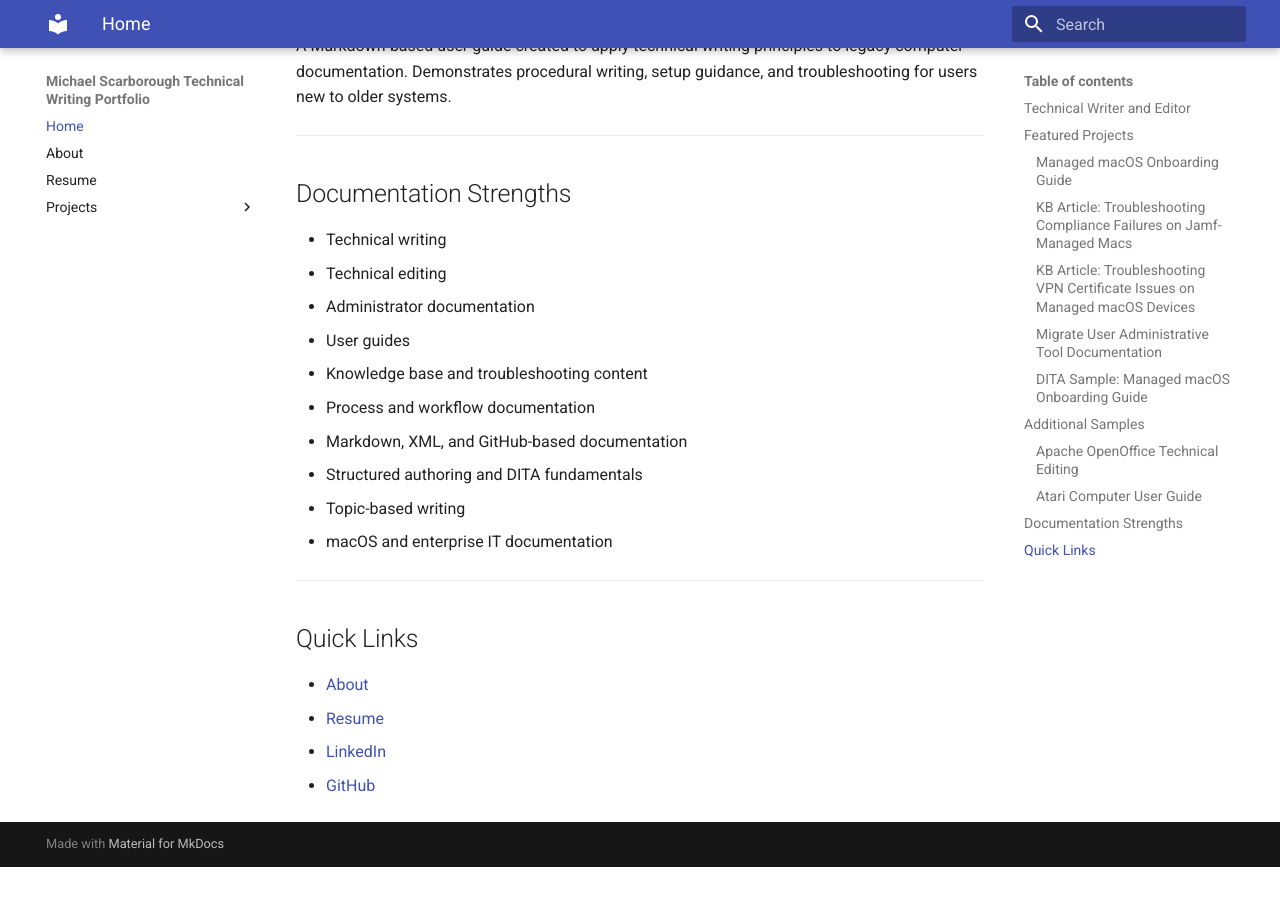
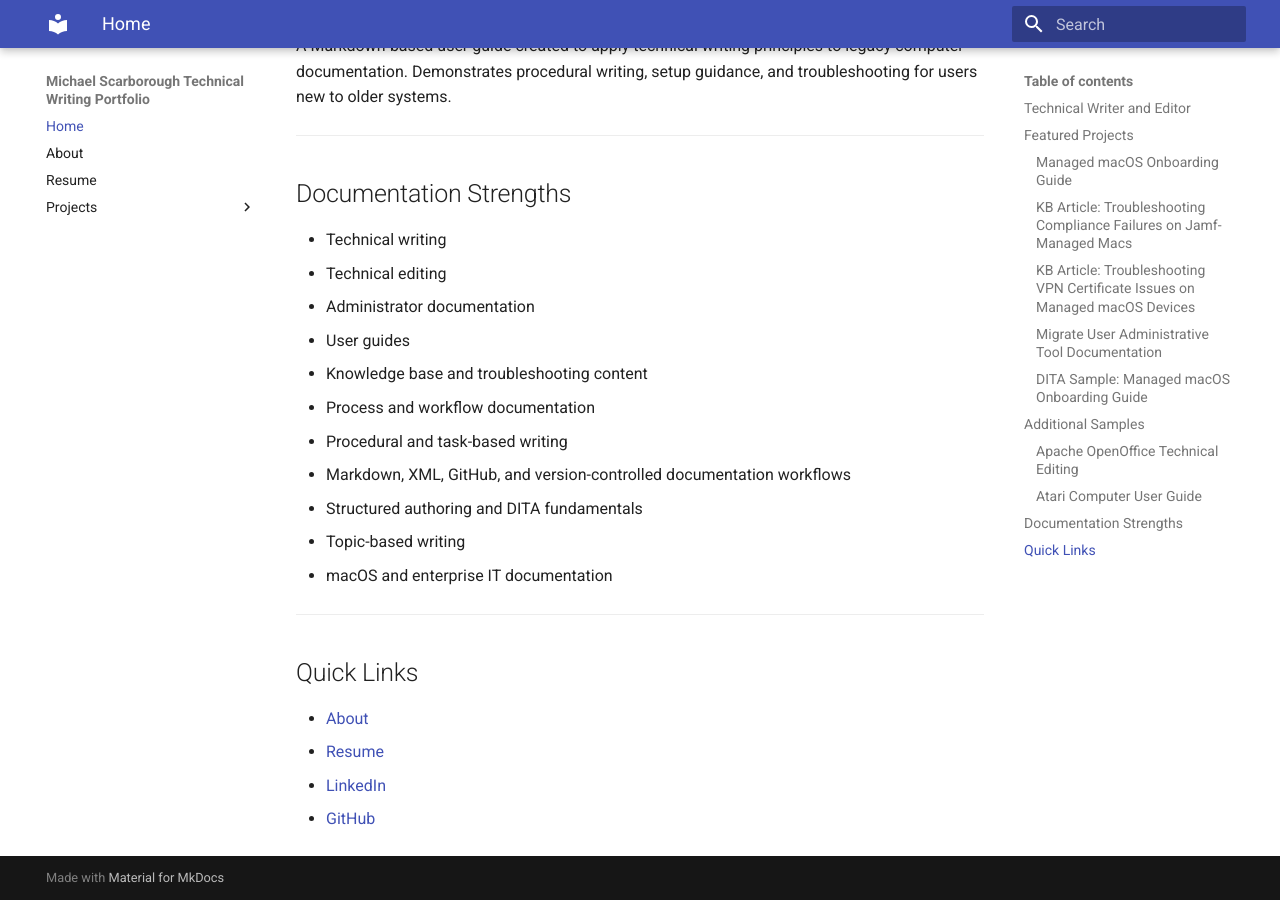
Before and after one commit to MackMike/technical-writing-portfolio-site, an MkDocs documentation site: the page built from docs/index.md, in a window 1280 px wide and 900 px high, scrolled down 1820 px. Built offline with MkDocs 1.6.1 and Material for MkDocs 9.7.7, drawn with Linux system fonts in a browser that asks for light colours; before the commit the page ends 2687 px from its top, so only the background shows below that.

Commit message:
Update index.md

```diff
--- a/docs/index.md
+++ b/docs/index.md
@@ -47,11 +47,11 @@ A Markdown-based user guide created to apply technical writing principles to leg
 - User guides
 - Knowledge base and troubleshooting content
 - Process and workflow documentation
-- Markdown, XML, and GitHub-based documentation
+- Procedural and task-based writing
+- Markdown, XML, GitHub, and version-controlled documentation workflows
 - Structured authoring and DITA fundamentals
 - Topic-based writing
 - macOS and enterprise IT documentation
-
 ---
 
 ## Quick Links
```
